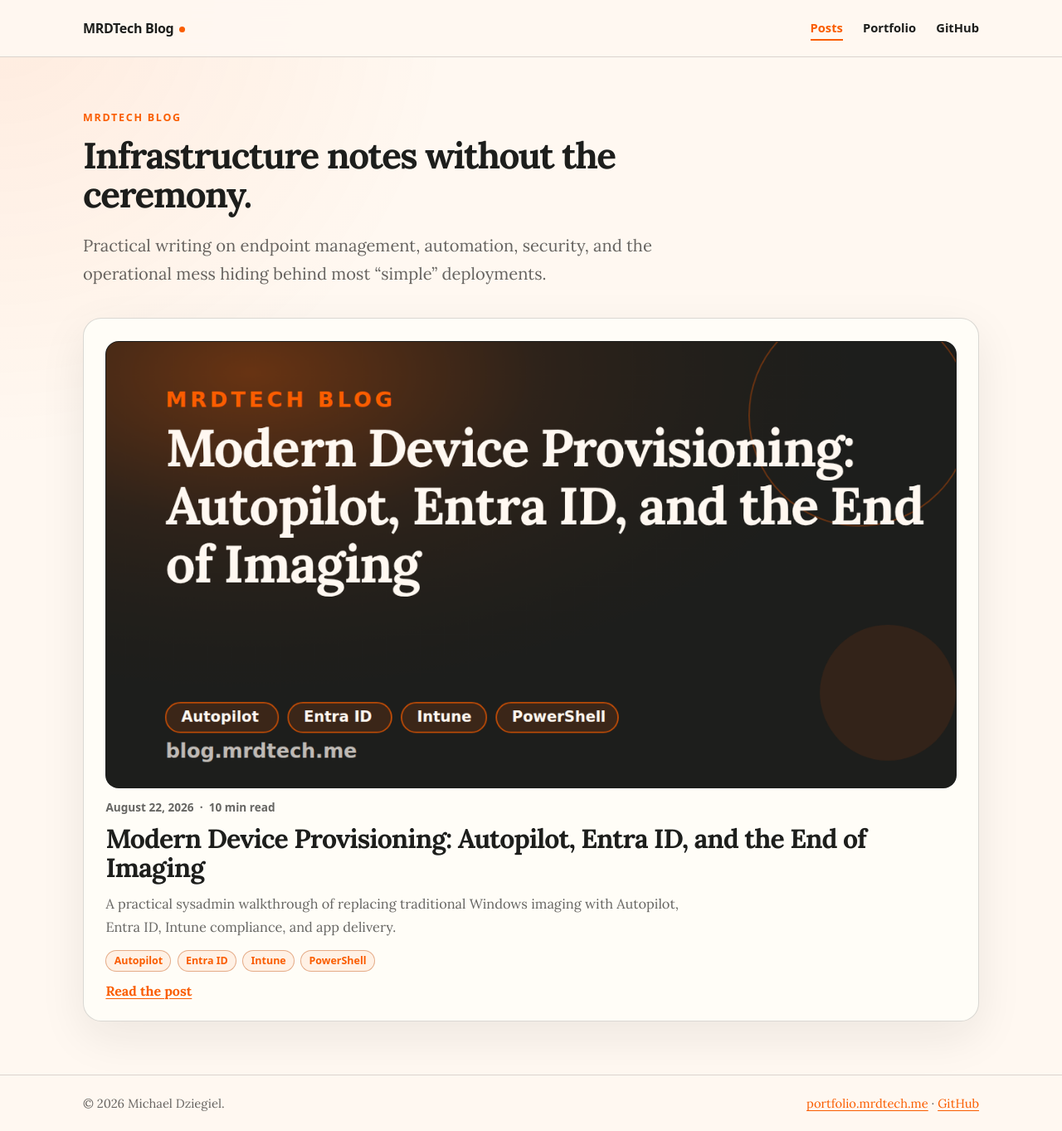
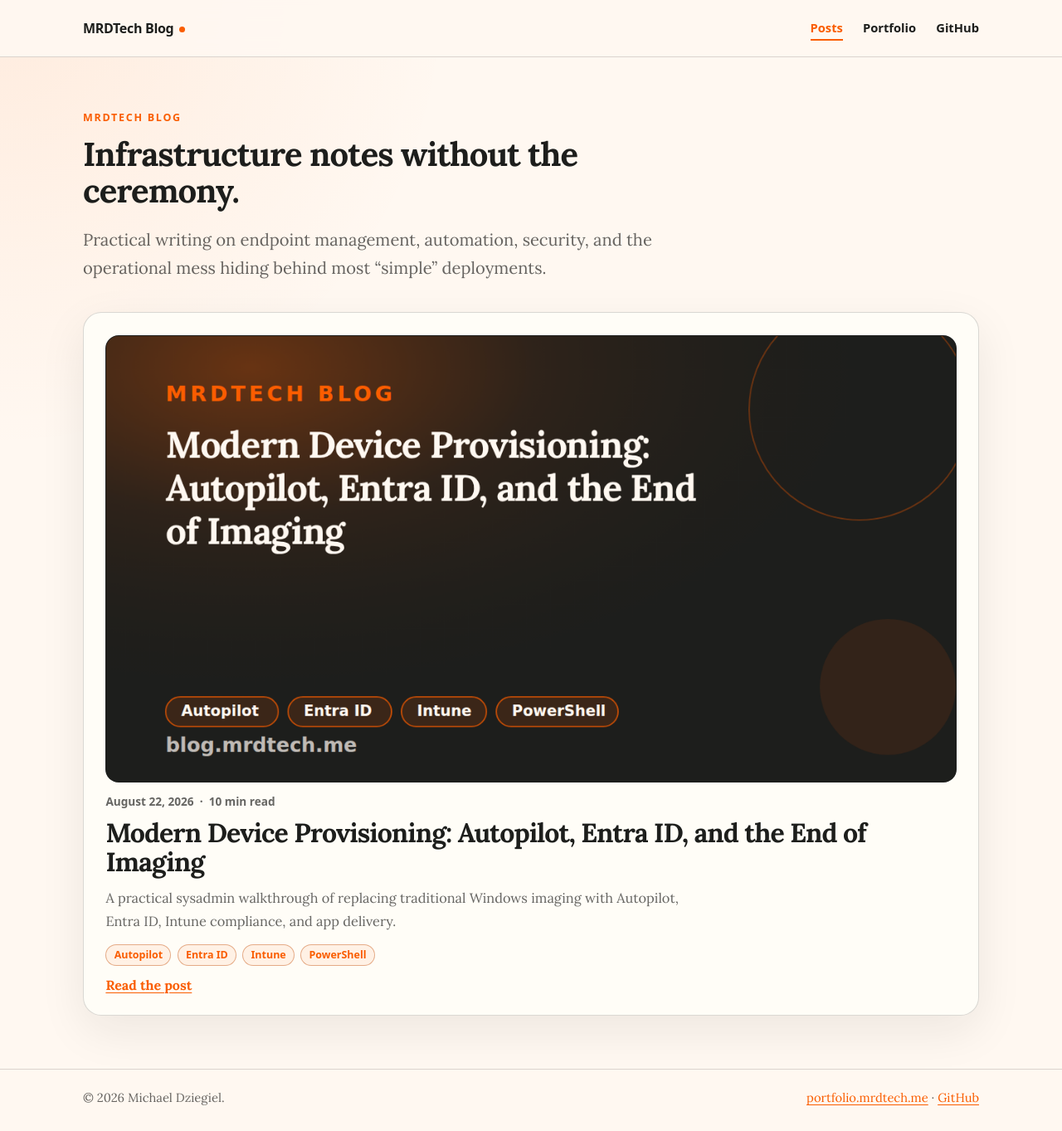
Before and after one commit to mdziegiel/mrdtech-blog, a Jekyll site: the page built from index.md, in a window 1280 px wide and 1363 px high. Shown: the whole window at 83% size. Built offline with Jekyll 4.4.1, drawn with Linux system fonts in a browser that asks for light colours.

```diff
--- a/_layouts/default.html
+++ b/_layouts/default.html
@@ -16,7 +16,7 @@
     <link rel="preconnect" href="https://fonts.googleapis.com">
     <link rel="preconnect" href="https://fonts.gstatic.com" crossorigin>
     <link href="https://fonts.googleapis.com/css2?family=Lora:wght@400;600;700&display=swap" rel="stylesheet">
-    <link rel="stylesheet" href="{{ '/assets/css/main.css' | relative_url }}">
+    <link rel="stylesheet" href="{{ '/assets/css/main.css' | relative_url }}?v={{ site.time | date: '%s' }}">
   </head>
   <body>
     {% include header.html %}
--- a/assets/css/main.css
+++ b/assets/css/main.css
@@ -143,17 +143,17 @@ a:hover {
   margin: 0;
   color: var(--heavy-metal);
   font-family: var(--body-font);
-  font-size: clamp(2.35rem, 5vw, 2.75rem);
+  font-size: clamp(2rem, 4vw, 40px);
   font-weight: 700;
-  line-height: 1.08;
-  letter-spacing: -0.035em;
+  line-height: 1.1;
+  letter-spacing: -0.025em;
 }
 
 .post-title {
   margin: 0;
   color: var(--heavy-metal);
   font-family: var(--body-font);
-  font-size: clamp(2rem, 4vw, 2.25rem);
+  font-size: clamp(1.75rem, 3vw, 32px);
   font-weight: 700;
   line-height: 1.1;
   letter-spacing: -0.025em;
--- a/scripts/generate_og_images.py
+++ b/scripts/generate_og_images.py
@@ -78,9 +78,9 @@ def wrap_title(title: str) -> list[str]:
 
 def svg_for_post(title: str, tags: list[str]) -> str:
     title_lines = wrap_title(title)
-    title_font_size = 74 if len(title_lines) <= 3 else 64
-    title_line_height = int(title_font_size * 1.12)
-    title_y = 176
+    title_font_size = 52 if len(title_lines) <= 3 else 46
+    title_line_height = int(title_font_size * 1.18)
+    title_y = 172
     line_svg = []
     for i, line in enumerate(title_lines):
         line_svg.append(
```
Also changed, not shown: assets/og/modern-device-provisioning.png, assets/og/modern-device-provisioning.svg.
